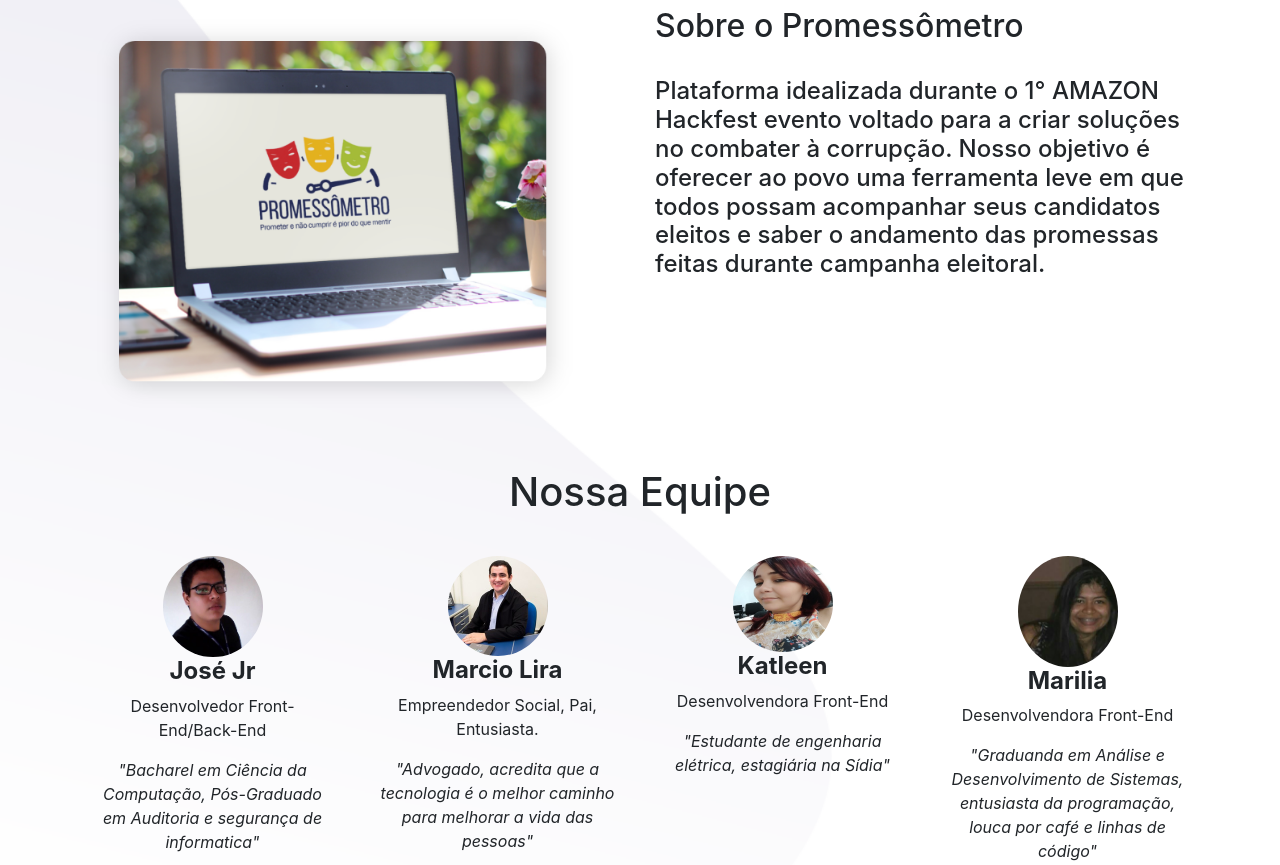
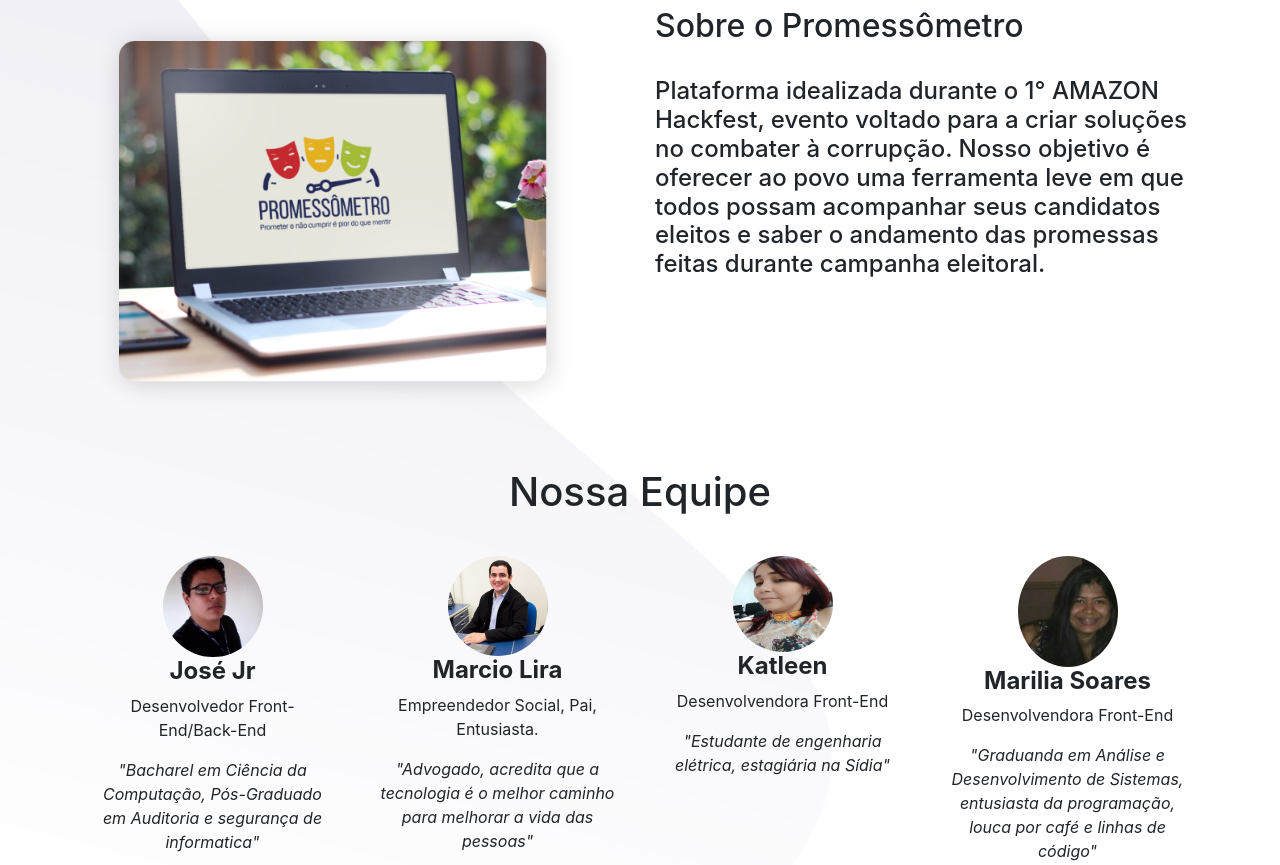
Before and after one commit to promessometrohackfest/promessometro, a PHP site: page /sobre in a window 1280 px wide. Shown: the part 121-986 px from the top of the page. Run offline with PHP 8.4, Linux system fonts and the light colour scheme; some libraries are stand-ins or nearby versions.

Commit message:
Update sobre.php

```diff
--- a/pages/sobre.php
+++ b/pages/sobre.php
@@ -10,7 +10,7 @@
                 </div>
                 <div class="col-md-6">
                     <h2>Sobre o Promessômetro</h2><br>
-                    <h4>Plataforma idealizada durante o 1° AMAZON Hackfest evento voltado para a criar soluções no combater à corrupção. Nosso objetivo é oferecer ao povo uma ferramenta leve em que todos possam acompanhar seus candidatos eleitos e saber o andamento das promessas feitas durante campanha eleitoral. </h4>
+                    <h4>Plataforma idealizada durante o 1° AMAZON Hackfest, evento voltado para a criar soluções no combater à corrupção. Nosso objetivo é oferecer ao povo uma ferramenta leve em que todos possam acompanhar seus candidatos eleitos e saber o andamento das promessas feitas durante campanha eleitoral. </h4>
                 </div>
             </div>
 
@@ -43,7 +43,7 @@
           <p class="mb-0"> <i>"Estudante de engenharia elétrica, estagiária na Sídia"</i> </p>
         </div>
         <div class="col-lg-3 col-6 p-4"> <img class=" rounded-circle" src="equipe/marilia.png" width="100">
-          <h4> <b>Marilia</b> </h4>
+          <h4> <b>Marilia Soares</b> </h4>
           <p>Desenvolvendora Front-End</p>
           <p class="mb-0"> <i>"Graduanda em Análise e Desenvolvimento de Sistemas, entusiasta da programação, louca por café e linhas de código"</i> </p>
         </div>
```
